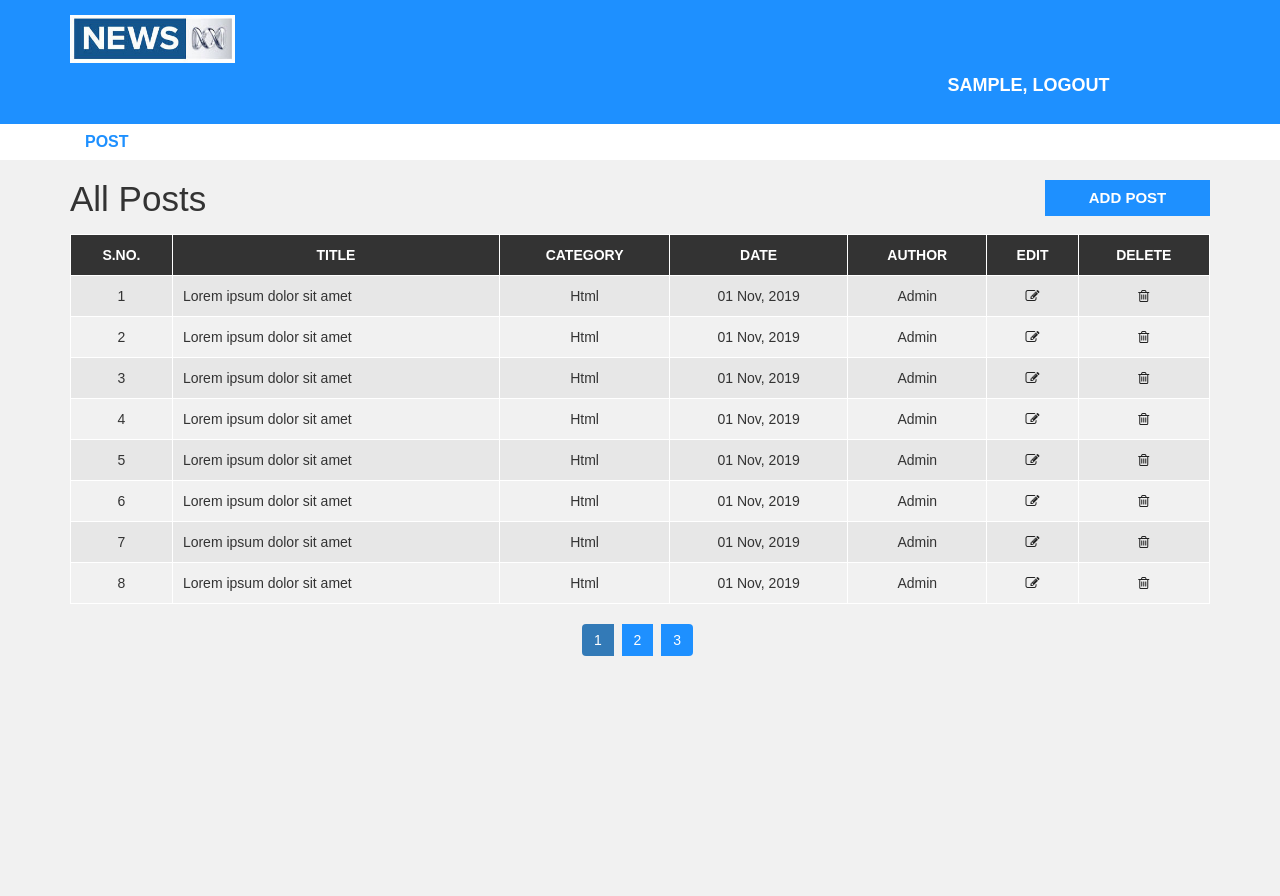
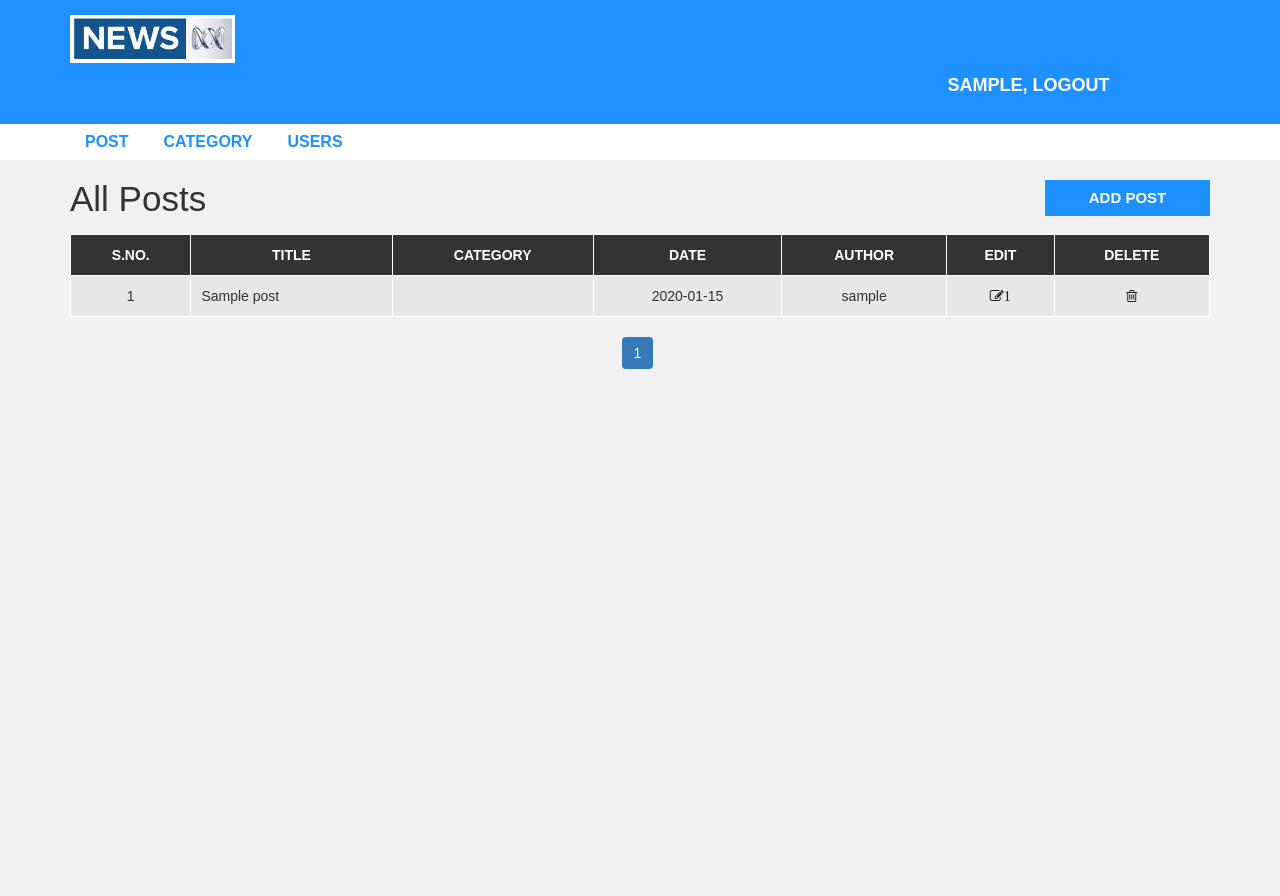
Before and after one commit to R4b1-khadka/news-project, a PHP site: page /news-project/admin/post.php?page=1 in a window 1280 px wide. Shown: the top 896 px of the page. Run offline with PHP 8.4, Linux system fonts and the light colour scheme; the visitor is signed in with stand-in values (Sample User, id 1); tables that the repository leaves empty hold one stand-in row (values such as "Sample post").

Commit message:
update: show posts from news-project database and pagination logic

```diff
--- a/admin/post.php
+++ b/admin/post.php
@@ -9,6 +9,34 @@
                   <a class="add-new" href="add-post.php">add post</a>
               </div>
               <div class="col-md-12">
+                <?php
+                  include"config.php";
+                       $limit=3;
+                       if(isset($_GET['page'])){
+
+                           $page= $_GET['page'];
+                       }else{
+                        $page=1;
+                       }
+                    $offset= ($page-1)* $limit;
+
+                        if($_SESSION['user_role']==1){
+                                $sql= "SELECT post.post_id, post.title, post.description, post.post_date, category.category_name, user.username FROM post
+                    LEFT JOIN category ON post.category = category.category_id
+                    LEFT JOIN user ON post.author=user.user_id
+                    ORDER BY post.post_id DESC LIMIT {$offset},{$limit}";
+
+
+    }elseif($_SESSION['user_role']==0){
+                    $sql= "SELECT post.post_id, post.title, post.description, post.post_date, category.category_name, user.username FROM post
+                    LEFT JOIN category ON post.category = category.category_id
+                    LEFT JOIN user ON post.author=user.user_id
+                    WHERE post.author={$_SESSION['user_id']}
+                    ORDER BY post.post_id DESC LIMIT {$offset},{$limit}";
+    }
+    $result= mysqli_query($conn,$sql) or die ("query unsuccessful");
+                    if(mysqli_num_rows($result)>0){
+                ?>
                   <table class="content-table">
                       <thead>
                           <th>S.No.</th>
@@ -20,85 +48,50 @@
                           <th>Delete</th>
                       </thead>
                       <tbody>
+                         <?php while($row= mysqli_fetch_assoc($result)){ ?>
                           <tr>
-                              <td class='id'>1</td>
-                              <td>Lorem ipsum dolor sit amet</td>
-                              <td>Html</td>
-                              <td>01 Nov, 2019</td>
-                              <td>Admin</td>
-                              <td class='edit'><a href='update-post.php'><i class='fa fa-edit'></i></a></td>
-                              <td class='delete'><a href='delete-post.php'><i class='fa fa-trash-o'></i></a></td>
+                              <td class='id'><?php echo $row['post_id']; ?></td>
+                              <td><?php echo $row['title']; ?></td>
+                              <td><?php echo $row['category_name']; ?></td>
+                              <td><?php echo $row['post_date']; ?></td>
+                              <td><?php echo $row['username']; ?></td>
+                              <td class='edit'><a href="update-post.php?id=<?php echo $row['post_id']; ?>"><i class='fa fa-edit'><?php echo $row['post_id'] ?></i></a></td>
+                              <td class='delete'><a href="delete-post.php?id=<?php echo $row['post_id']; ?>"><i class='fa fa-trash-o'></i></a></td>
                           </tr>
-                          <tr>
-                              <td class='id'>2</td>
-                              <td>Lorem ipsum dolor sit amet</td>
-                              <td>Html</td>
-                              <td>01 Nov, 2019</td>
-                              <td>Admin</td>
-                              <td class='edit'><a href='update-post.php'><i class='fa fa-edit'></i></a></td>
-                              <td class='delete'><a href='delete-post.php'><i class='fa fa-trash-o'></i></a></td>
-                          </tr>
-                          <tr>
-                              <td class='id'>3</td>
-                              <td>Lorem ipsum dolor sit amet</td>
-                              <td>Html</td>
-                              <td>01 Nov, 2019</td>
-                              <td>Admin</td>
-                              <td class='edit'><a href='update-post.php'><i class='fa fa-edit'></i></a></td>
-                              <td class='delete'><a href='delete-post.php'><i class='fa fa-trash-o'></i></a></td>
-                          </tr>
-                          <tr>
-                              <td class='id'>4</td>
-                              <td>Lorem ipsum dolor sit amet</td>
-                              <td>Html</td>
-                              <td>01 Nov, 2019</td>
-                              <td>Admin</td>
-                              <td class='edit'><a href='update-post.php'><i class='fa fa-edit'></i></a></td>
-                              <td class='delete'><a href='delete-post.php'><i class='fa fa-trash-o'></i></a></td>
-                          </tr>
-                          <tr>
-                              <td class='id'>5</td>
-                              <td>Lorem ipsum dolor sit amet</td>
-                              <td>Html</td>
-                              <td>01 Nov, 2019</td>
-                              <td>Admin</td>
-                              <td class='edit'><a href='update-post.php'><i class='fa fa-edit'></i></a></td>
-                              <td class='delete'><a href='delete-post.php'><i class='fa fa-trash-o'></i></a></td>
-                          </tr>
-                          <tr>
-                              <td class='id'>6</td>
-                              <td>Lorem ipsum dolor sit amet</td>
-                              <td>Html</td>
-                              <td>01 Nov, 2019</td>
-                              <td>Admin</td>
-                              <td class='edit'><a href='update-post.php'><i class='fa fa-edit'></i></a></td>
-                              <td class='delete'><a href='delete-post.php'><i class='fa fa-trash-o'></i></a></td>
-                          </tr>
-                          <tr>
-                              <td class='id'>7</td>
-                              <td>Lorem ipsum dolor sit amet</td>
-                              <td>Html</td>
-                              <td>01 Nov, 2019</td>
-                              <td>Admin</td>
-                              <td class='edit'><a href='update-post.php'><i class='fa fa-edit'></i></a></td>
-                              <td class='delete'><a href='delete-post.php'><i class='fa fa-trash-o'></i></a></td>
-                          </tr>
-                          <tr>
-                              <td class='id'>8</td>
-                              <td>Lorem ipsum dolor sit amet</td>
-                              <td>Html</td>
-                              <td>01 Nov, 2019</td>
-                              <td>Admin</td>
-                              <td class='edit'><a href='update-post.php'><i class='fa fa-edit'></i></a></td>
-                              <td class='delete'><a href='delete-post.php'><i class='fa fa-trash-o'></i></a></td>
-                          </tr>
+                         <?php } ?>
                       </tbody>
                   </table>
-                  <ul class='pagination admin-pagination'>
-                      <li class="active"><a>1</a></li>
-                      <li><a>2</a></li>
-                      <li><a>3</a></li>
-                  </ul>
+                  <?php }
+
+                    $sql1="SELECT * FROM post";
+                    $result1= mysqli_query($conn,$sql1);
+
+                    if(mysqli_num_rows($result1)>0){
+                        $total_records=mysqli_num_rows($result1);
+                        $limit=3;
+                        $total_pages= ceil($total_records / $limit);
+
+                       echo " <ul class='pagination admin-pagination'>";
+                       if($page>1){
+                        echo "<li><a href='users.php?page=".($page-1)."'>Previous</a></li>";
+                       }
+                        for($i=1;$i<=$total_pages;$i++){
+                            if($i==$page){
+                                $active='active';
+                            }else{
+                                $active='';
+                            }
+                        //    echo "<li class='active'><a>{$i}</a></li>";
+                         echo "<li class='".$active."'><a href='post.php?page={$i}'>{$i}</a></li>";
+                        }
+                        if($total_pages>$page){
+                        echo "<li><a href='post.php?page=".($page+1)."'>next</a></li>";
+                       }
+                     echo "</ul>";
+
+                    }
+                   ?>
+
               </div>
           </div>
       </div>
```
